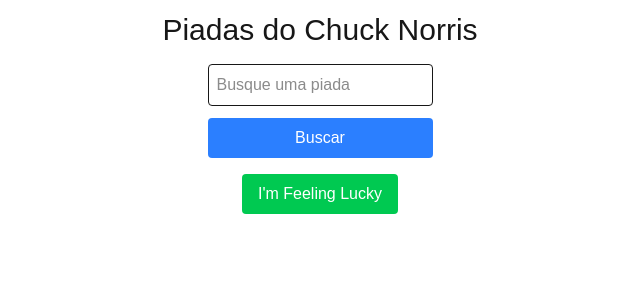
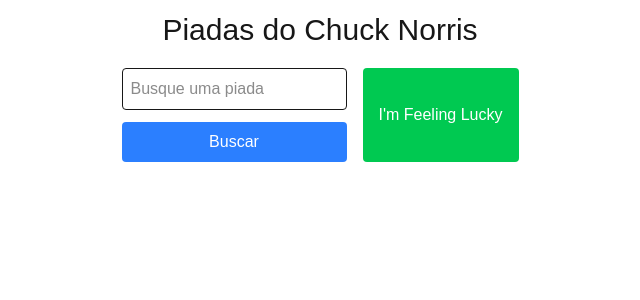
Before and after one commit to EduBarreira1212/test-startamus, a Next.js app: page / in a window 1280 px wide. Shown: the top 300 px of the page, without its empty margins (320-960 px from the left). Built offline with nearby package versions, Linux system fonts and the light colour scheme.

Commit message:
feat: add loading state and spinner to Home component for better user experience

```diff
--- a/app/page.tsx
+++ b/app/page.tsx
@@ -1,12 +1,13 @@
 'use client';
 
-import { Suspense, useState } from 'react';
+import { useState } from 'react';
 import LuckyButton from './_components/lucky-button';
 import SearchJoke from './_components/search-joke';
 import LuckyJokeCard from './_components/lucky-joke-card';
 import JokesCard from './_components/jokes-card';
 import { fetchJokes } from './_actions/fetch-jokes';
 import { fetchRandomJoke } from './_actions/fetch-random-joke';
+import Image from 'next/image';
 
 export type Joke = {
     categories: string[];
@@ -21,6 +22,7 @@
 export default function Home() {
     const [query, setQuery] = useState('');
     const [error, setError] = useState(false);
+    const [loading, setLoading] = useState(false);
     const [luckyJoke, setLuckyJoke] = useState<Joke | null>(null);
     const [jokes, setJokes] = useState<Joke[]>([]);
 
@@ -28,40 +30,54 @@
         e.preventDefault();
         if (!query.trim()) return;
 
+        setLoading(true);
         const data = await fetchJokes(query);
         setLuckyJoke(null);
         if (data.length === 0) {
             setError(true);
             setJokes([]);
+            setLoading(false);
             return;
         }
         setJokes(data);
         setError(false);
+        setLoading(false);
     };
 
     const handleLuckyBtnClick = async () => {
+        setLoading(true);
         setJokes([]);
         setError(false);
         const data = await fetchRandomJoke();
         setLuckyJoke(data);
+        setLoading(false);
     };
 
     return (
-        <main className="flex h-screen w-full flex-col items-center gap-4 p-3">
+        <main className="flex h-screen w-full flex-col items-center gap-5 p-3">
             <h1 className="text-3xl">Piadas do Chuck Norris</h1>
+            <section className="flex w-full justify-center gap-4">
                 <SearchJoke
                     handleSubmit={handleSubmit}
                     query={query}
                     setQuery={setQuery}
                 />
                 <LuckyButton handleLuckyBtnClick={handleLuckyBtnClick} />
+            </section>
 
             {luckyJoke && <LuckyJokeCard luckyJoke={luckyJoke} />}
 
+            {loading && (
+                <Image
+                    src="/loading.svg"
+                    alt="loading"
+                    width={50}
+                    height={50}
+                    className="mt-5 animate-spin"
+                />
+            )}
+
             <section className="flex w-full flex-col items-center gap-4 overflow-auto">
-                <Suspense
-                    fallback={<p role="alert text-white">Carregando piadas...</p>}
-                >
                 <ul className="flex w-full flex-col items-center gap-4">
                     {jokes.map((joke) => (
                         <li key={joke.id} className="flex w-full justify-center">
@@ -69,7 +85,6 @@
                         </li>
                     ))}
                 </ul>
-                </Suspense>
             </section>
 
             {error && <p role="alert">Nenhuma piada encontrada.</p>}
```
Lines whose indentation alone changed are shown as unchanged.
